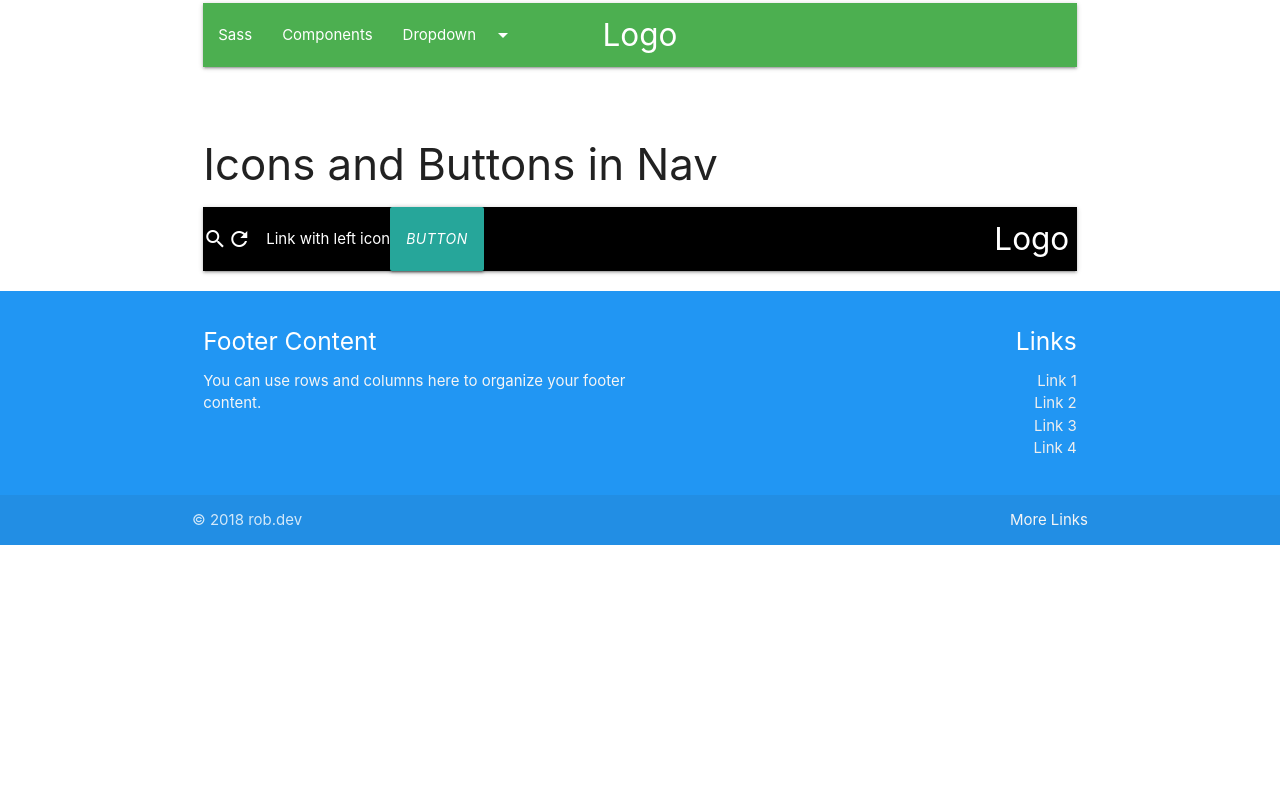
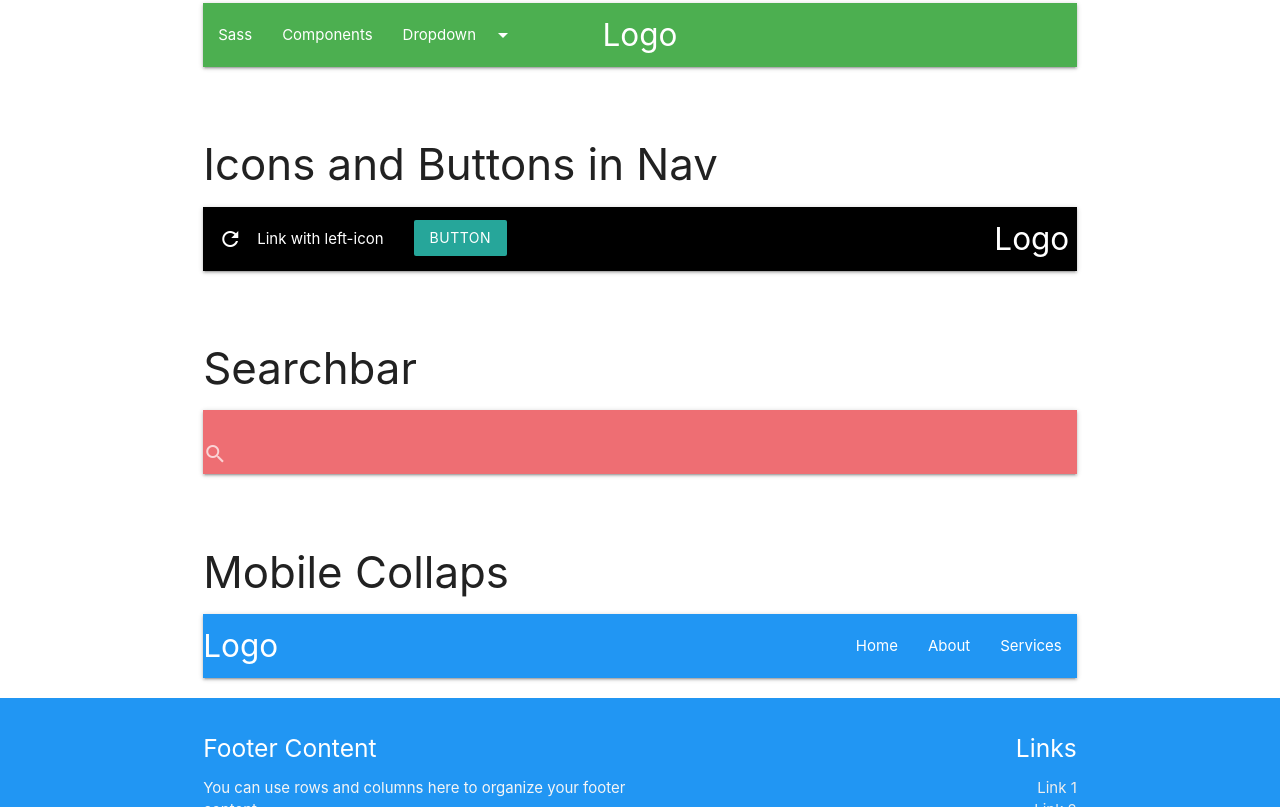
Before and after one commit to RobD30/MaterializeSandbox, a plain HTML site: page index.html in a window 1280 px wide. Shown: the part 1993-2800 px from the top of the page. Before the commit the page ends 2538 px from the top, so only its background shows below. Drawn offline with nearby package versions, Linux system fonts and the light colour scheme.

Commit message:
Fixed Mobile Collapse Navbar
Had a typo in HTML which caused sidenav to be passed through as null.

```diff
--- a/index.html
+++ b/index.html
@@ -196,21 +196,65 @@
                     <!-- Icons and Buttons in Nav -->
                     <h3>Icons and Buttons in Nav</h3>
                     <nav>
-                        <div class="nav-wrapper black"><a href="#" class="brand-logo right">Logo</a>
-                            <ul id="nav-mobile" class="left hide-on-med-and-down">
-                                <li><i class="material-icons">search</i></li>
+                        <div class="nav-wrapper black">
+                            <a href="#" class="brand-logo right">Logo</a>
+                            <ul class="left hide-on-med-and-down">
                                 <li>
-                                    <i class="material-icons left">refresh</i> Link with left icon
+                                    <a href="#"><i class="material-icons left">refresh</i>
+                                    Link with left-icon</a>
                                 </li>
-                                <li><i class="waves-effect waves-light btn">Button</i></li>
+                                <li>
+                                    <a href="#">
+                                        <a href="#" class="waves-effect waves-light btn">button</a>
+                                    </a>
+                                </li>
+                            </ul>
+                        </div>
+                    </nav>
+                    <br>
+                    <br>
+                    <!-- Searchbar -->
+                    <h3>Searchbar</h3>
+                    <nav>
+                        <div class="nav-wrapper">
+                            <form action="">
+                                <div class="input-field">
+                                    <input type="search" id="search">
+                                    <label for="search" class="lable-icon">
+                                        <i class="material-icons">search</i>
+                                    </label>
+                                    <i class="material-icons">close</i>
+                                </div>
+                            </form>
+                        </div>
+                    </nav>
+                    <br>
+                    <br>
+                    <!-- Mobile Collapse -->
+                    <h3>Mobile Collaps</h3>
+                    <nav>
+                        <div class="nav-wrapper blue">
+                            <a href="#!" class='brand-logo'>Logo</a>
+                            <a href="#" data-target='mobile-collapse' class="sidenav-trigger">
+                                <i class="material-icons">menu</i>
+                            </a>
+                            <ul class='right hide-on-med-and-down'>
+                                <li><a href="">Home</a></li>
+                                <li><a href="">About</a></li>
+                                <li><a href="">Services</a></li>
+                            </ul>
+                            <ul class='sidenav' id='mobile-collapse'>
+                                <li><a href="">Home</a></li>
+                                <li><a href="">About</a></li>
+                                <li><a href="">Services</a></li>
                             </ul>
                         </div>
                     </nav>
                 </div>
+                <!-- col -->
             </div>
             <!-- row -->
         </div>
-        <!-- col -->
         <!-- container -->
     </main>
     <!-- Main -->
--- a/js/index.js
+++ b/js/index.js
@@ -1,7 +1,11 @@
 document.addEventListener('DOMContentLoaded', function() {
     var fab = document.querySelectorAll('.fixed-action-btn');
-    var instances = M.FloatingActionButton.init(fab, {
+    var fabInst = M.FloatingActionButton.init(fab, {
     	direction: 'left'
     });
     $(".dropdown-trigger").dropdown();
-  });
+    var sideNav = document.querySelectorAll('.sidenav');
+    var sideNavInst = M.Sidenav.init(sideNav, {
+    	edge: 'right'
+    });
+});
```
